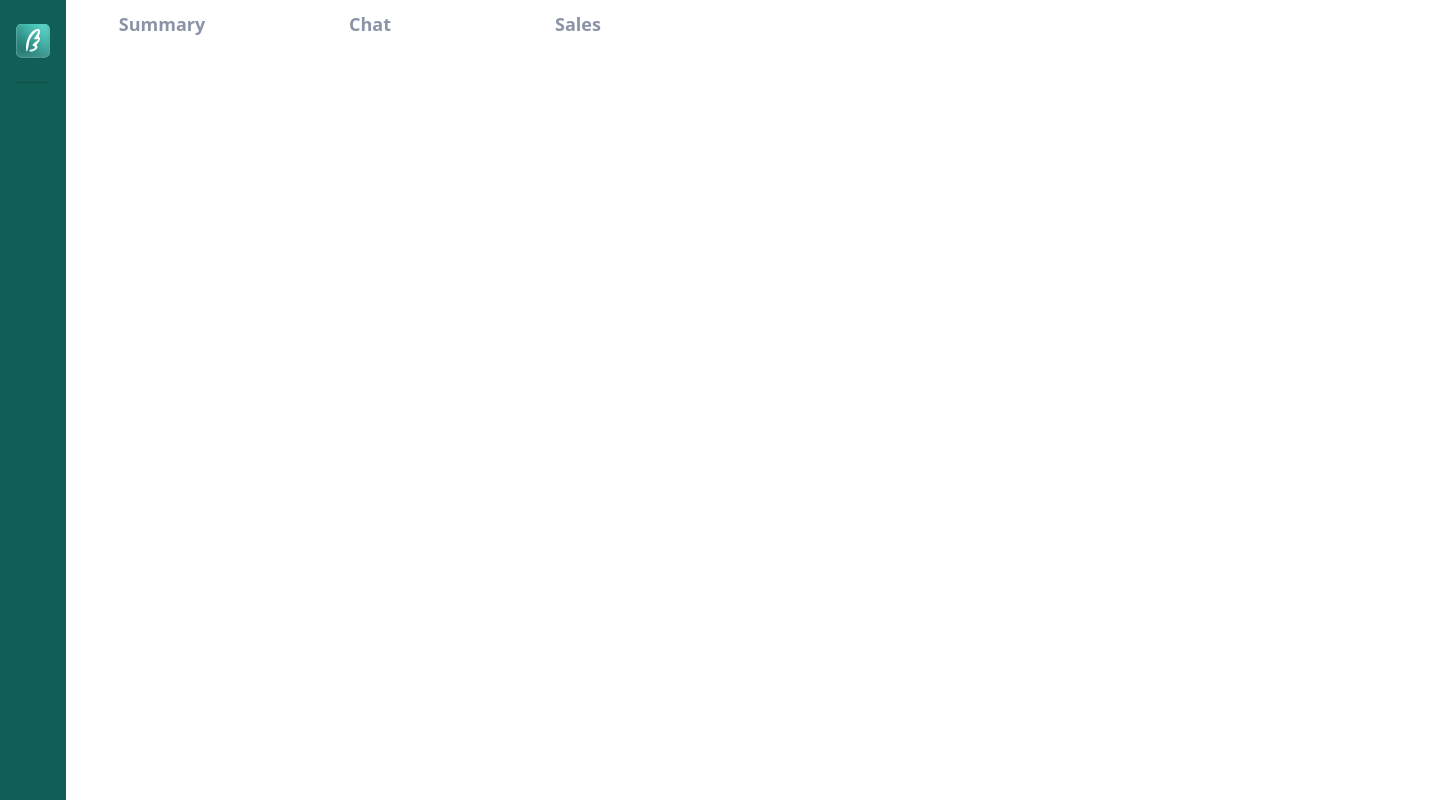
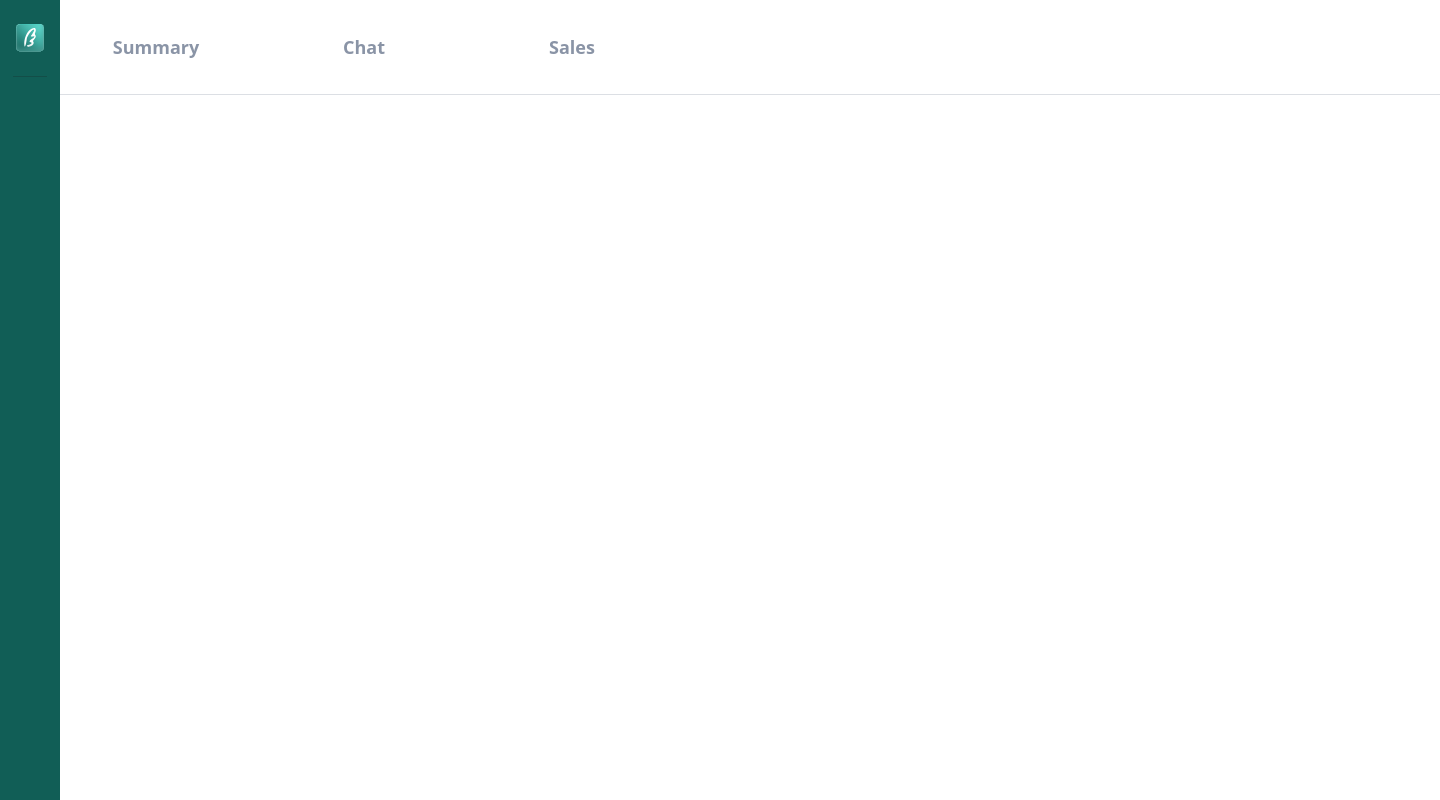
Before and after one commit to sanidhyarathore/Wingman, a React (Vite) app in the folder firstpage/: page / in a window 1280 px wide. Shown: the top 800 px of the page, 1440 px wide, since content can reach past the window. Built offline with nearby package versions, Linux system fonts and the light colour scheme.

Commit message:
topbar buttons resposnive

```diff
--- a/firstpage/src/components/Topbar.jsx
+++ b/firstpage/src/components/Topbar.jsx
@@ -11,10 +11,13 @@ function Button({ title, svg }) {
 
 export default function Topbar() {
     return (
-        <div className="flex space-x-4 h-[94px] bg-[#ffffff]">
-            <Button title="Summary" />
-            <Button title="Chat" />
-            <Button title="Sales" />
+        <div className="flex flex-col min-w-[1380px]">
+            <div className="flex space-x-4 h-[94px] items-center bg-[#ffffff]">
+                <Button title="Summary" />
+                <Button title="Chat" />
+                <Button title="Sales" />
+            </div>
+            <div className="h-px bg-[#DCDFE4] "></div>
         </div>
-    )
+    );
 }
```
